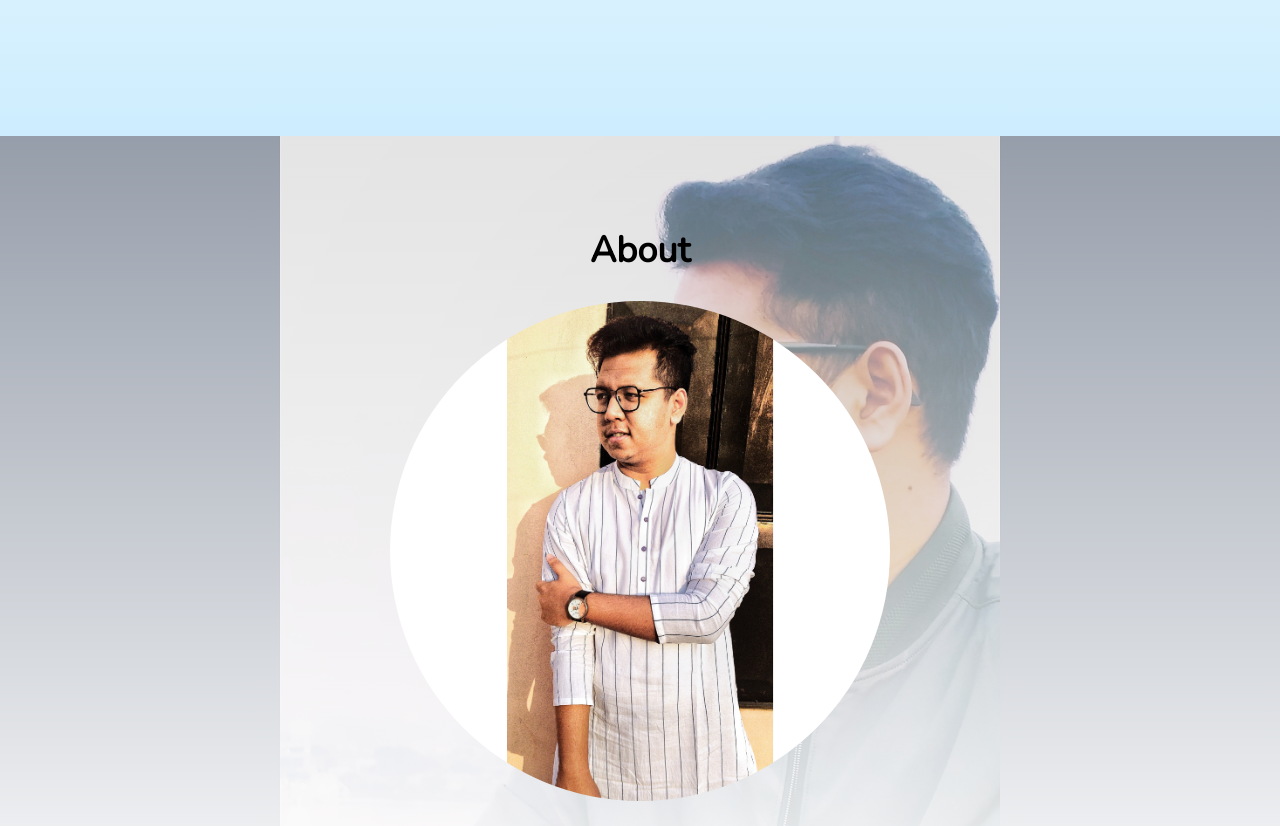
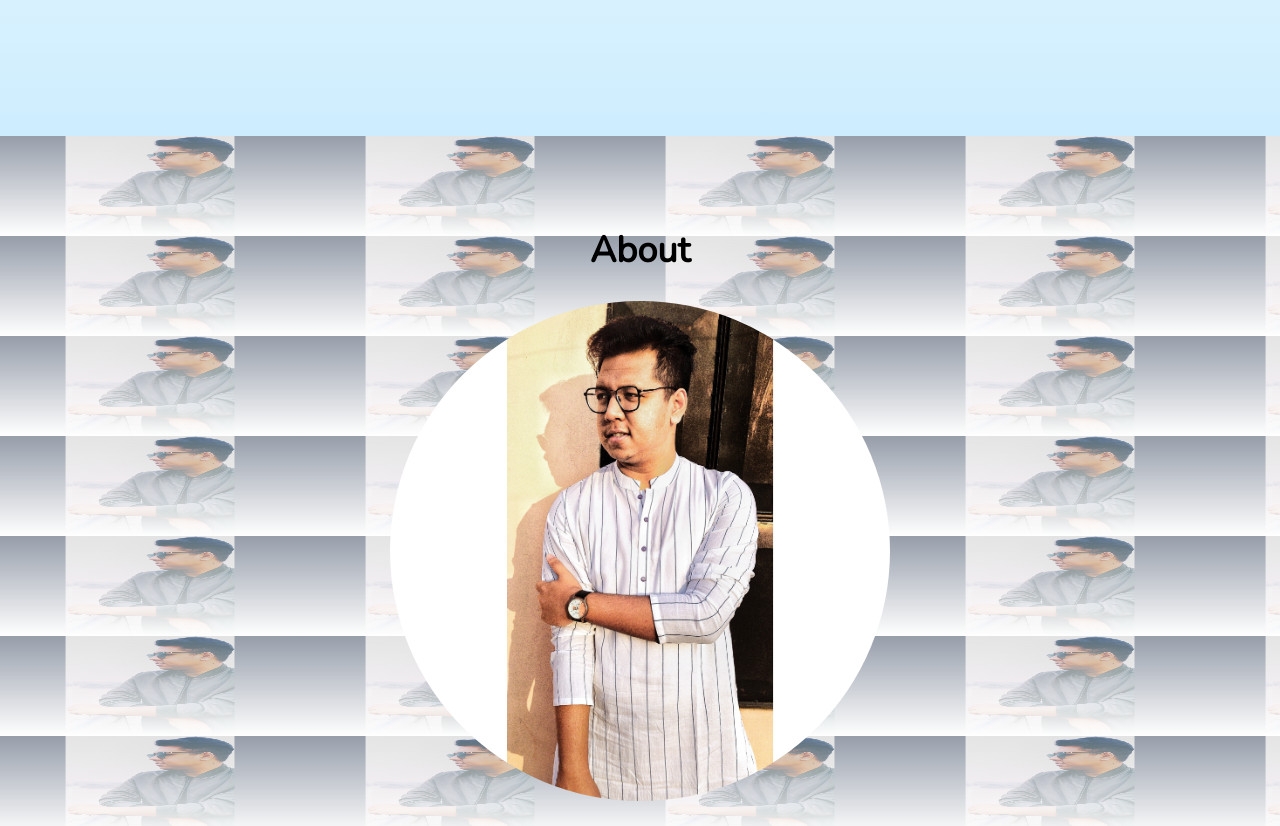
Before and after one commit to Rakik/Rakik-Portfolio, a plain HTML site: page index.html in a window 1280 px wide. Shown: the part 560-1386 px from the top of the page. Drawn offline with nearby package versions, Linux system fonts and the light colour scheme.

Commit message:
Update style.css

```diff
--- a/css/style.css
+++ b/css/style.css
@@ -70,7 +70,7 @@ header h1 span:hover {
 .about {
   background: linear-gradient(rgba(255, 255, 255, 0.3), rgba(255, 255, 255, 1)),
     url("../images/kik.jpg");
-  background-size: cover;
+  background-size: 300px 100px;
   background-attachment: fixed;
 }
 
```
